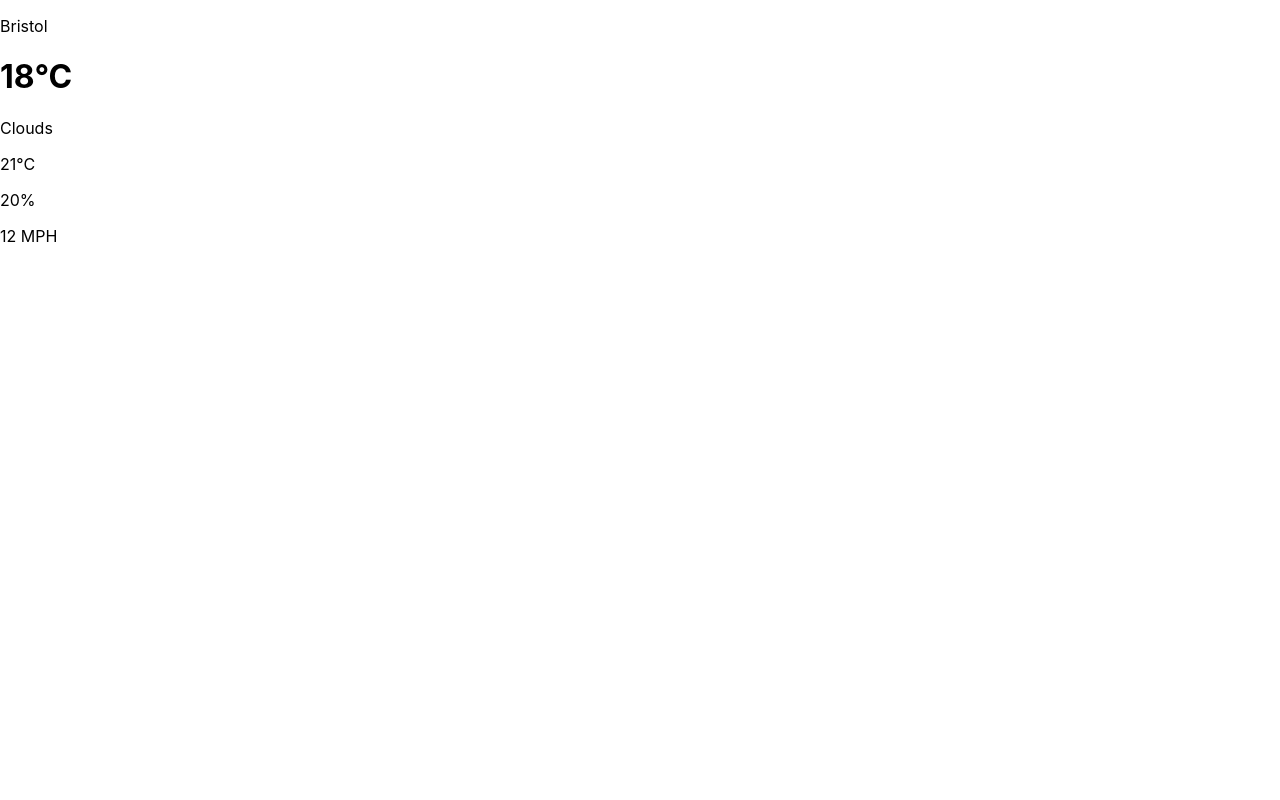
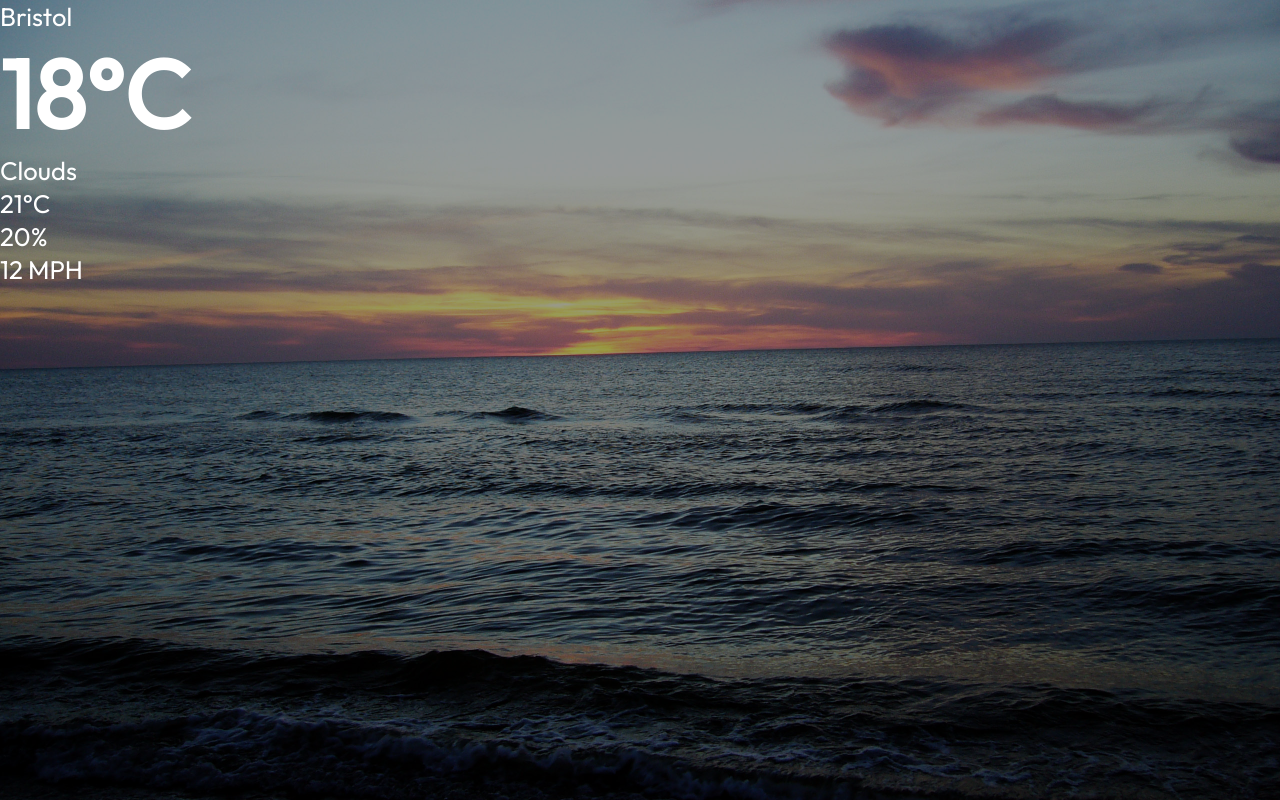
Before and after one commit to cotton-r/weather-app-react, a React (Create React App) app: page / in a window 1280 px wide. Built offline with nearby package versions, Linux system fonts and the light colour scheme.

Commit message:
apply background and basic styles

```diff
--- a/src/index.css
+++ b/src/index.css
@@ -1,13 +1,43 @@
+@import url('https://fonts.googleapis.com/css2?family=Outfit&display=swap');
+
+* {
+  box-sizing: border-box;
+  margin: 0;
+  padding: 0;
+}
+
 body {
   margin: 0;
-  font-family: -apple-system, BlinkMacSystemFont, 'Segoe UI', 'Roboto', 'Oxygen',
+  font-family: 'Outfit', 'Segoe UI', 'Roboto', 'Oxygen',
     'Ubuntu', 'Cantarell', 'Fira Sans', 'Droid Sans', 'Helvetica Neue',
     sans-serif;
   -webkit-font-smoothing: antialiased;
   -moz-osx-font-smoothing: grayscale;
 }
 
-code {
-  font-family: source-code-pro, Menlo, Monaco, Consolas, 'Courier New',
-    monospace;
+p {
+  font-size: 1.6rem;
 }
+
+h1 {
+  font-size: 6rem;
+}
+
+.app {
+  width: 100%;
+  height: 100vh;
+  position: relative;
+  background-color: rgba(0,0,0,0.4);
+  color: #ffffff;
+}
+
+.app:before {
+  content: '';
+  background: url('./assets/sunset-1382388.jpg') no-repeat center center/cover;
+  position: absolute;
+  width: 100%;
+  height: 100%;
+  top: 0;
+  left: 0;
+  z-index: -1;
+}
```
Also changed, not shown: src/assets/sunset-1382388.jpg (added).
